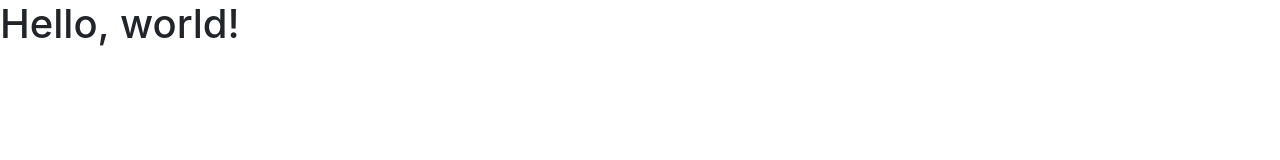
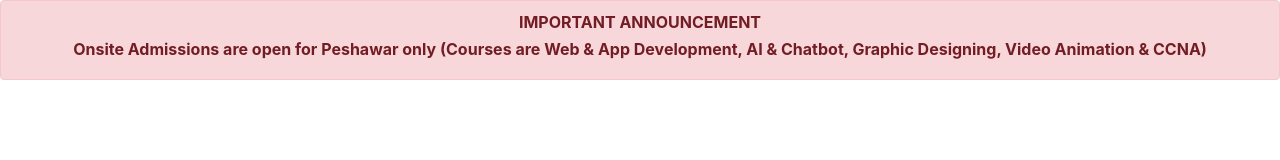
Before and after one commit to MirzaAbdullahBaig/Saylani-Admission-Form, a plain HTML site: page index.html in a window 1280 px wide. Drawn offline with nearby package versions, Linux system fonts and the light colour scheme.

Commit message:
Alert Message

```diff
--- a/index.html
+++ b/index.html
@@ -11,8 +11,10 @@
     <title>Admission Form</title>
   </head>
   <body>
-    <h1>Hello, world!</h1>
-
+    <div class="alert alert-danger" role="alert">
+        <h6 class="alert-heading text-center font-weight-bold">IMPORTANT ANNOUNCEMENT</h6>
+        <h6 class="alert-heading text-center font-weight-bold">Onsite Admissions are open for Peshawar only (Courses are Web & App Development, AI & Chatbot, Graphic Designing, Video Animation & CCNA)</h6>
+      </div>
 
 
     <!-- Option 1: jQuery and Bootstrap Bundle (includes Popper) -->
```
